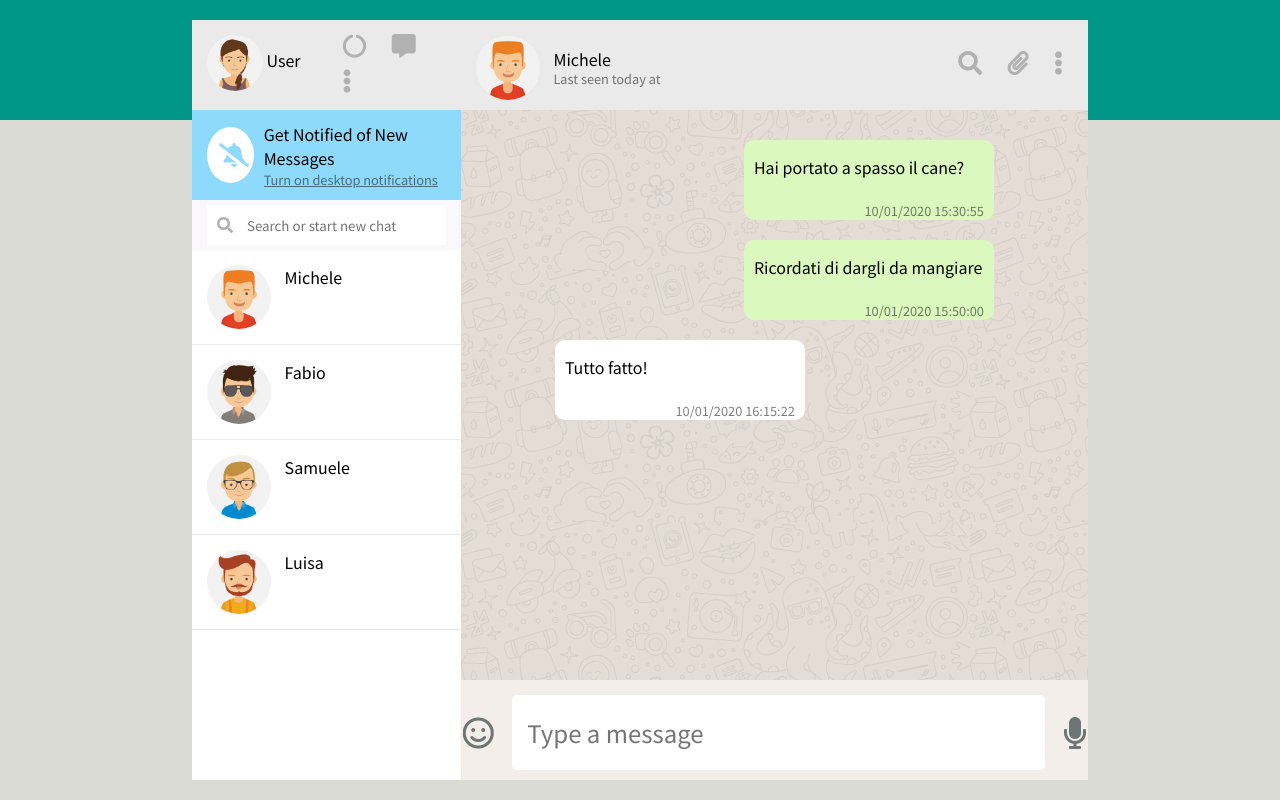
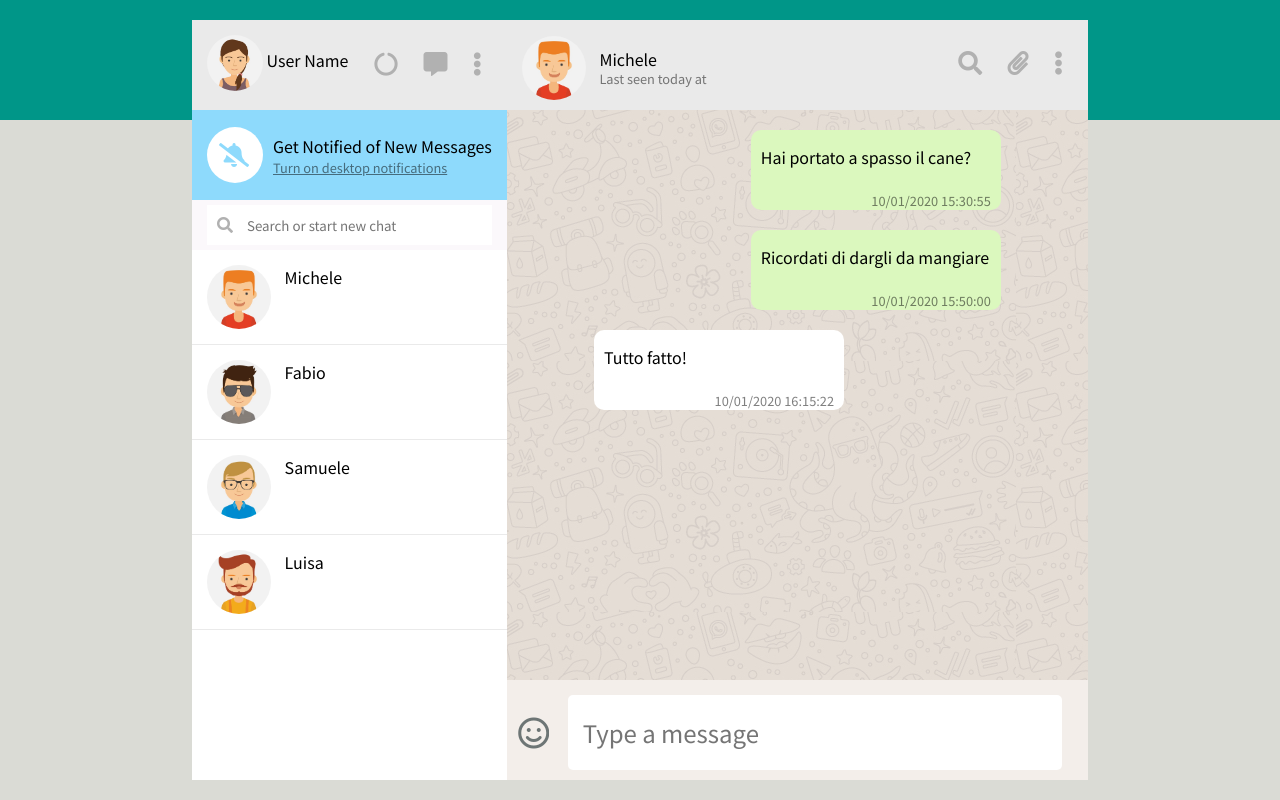
Before and after one commit to danielpellegrini/js-html-css-boolzap, a plain HTML site: page index.html in a window 1280 px wide. Drawn offline with nearby package versions, Linux system fonts and the light colour scheme.

Commit message:
Milestone 3 COMPLETED
css modified

```diff
--- a/css/style.css
+++ b/css/style.css
@@ -6,6 +6,7 @@
   box-sizing: border-box;
   font-family: 'Noto Sans JP', sans-serif;
   overflow-y: hidden;
+  overflow-x: hidden;
 }
 
 a {
@@ -18,6 +19,7 @@ a {
   background-color: #DADBD5;
   color: inherit;
   height: 100vh;
+  width: 100vw;
   display: flex;
   justify-content: center;
 }
@@ -45,7 +47,8 @@ main {
   background-color: #FFFFFF;
   color: inherit;
   float: left;
-  width: 30%;
+  clear: both;
+  /* min-width: ; */
   height: 100%;
 }
 
@@ -93,7 +96,6 @@ main {
   background-color: #FFFFFF;
   border-radius: 50%;
   display: flex;
-
 }
 
 .icon-notify-container>i {
@@ -169,19 +171,21 @@ main {
 
 /* END LEFT NAV */
 
-/* MESSAGES SECTION */
+/* MAIN CONTENT  */
 #content {
   background-image: url(../img/mine.jpg);
   background-repeat: repeat;
   background-color: #E5DCD5;
   color: inherit;
-  height: calc(100% - 100px);
+  height: calc(100% - 190px);
   overflow-y: auto;
 }
+/* END MAIN CONTENT  */
 
+/* MESSAGES SECTION */
 .messages-section {
   margin: 0 auto;
-  margin-top: 120px;
+  margin-top: 20px;
   width: 70%;
   overflow-y: auto;
   display: flex;
@@ -189,38 +193,36 @@ main {
   align-items: center;
 }
 
-.sent-messages {
-  background-color: #DBF8BE;
+.messages-section>div {
   width: 250px;
   height: 80px;
   border-radius: 10px;
-  align-self: flex-end;
   margin-bottom: 20px;
   display: flex;
   flex-direction: column;
   justify-content: space-between;
 }
 
+.sent-messages {
+  background-color: #DBF8BE;
+  align-self: flex-end;
+}
+
 .received-messages {
   background-color: #FFFFFF;
-  width: 250px;
-  height: 80px;
-  border-radius: 10px;
-  margin-bottom: 20px;
   align-self: flex-start;
-  display: flex;
-  flex-direction: column;
-  justify-content: space-between;
 }
 
-.sent-messages>span:last-child, .received-messages>span:last-child {
+.sent-messages>span:last-child,
+.received-messages>span:last-child {
   opacity: .5;
   font-size: .8em;
   display: block;
   text-align: right;
   padding-right: 10px;
 }
-.sent-messages>span:first-child, .received-messages>span:first-child {
+.sent-messages>span:first-child,
+.received-messages>span:first-child {
   padding: 15px 0 0 10px;
   display: block;
 }
@@ -230,17 +232,17 @@ main {
 
 /* TOP NAV */
 .top-nav {
-  width: 70%;
   height: 90px;
   line-height: 90px;
   padding: 0 15px;
   background-color: #EAEAEA;
   color: inherit;
-  position: absolute;
+  position: sticky;
   top: 0;
   display: flex;
   justify-content: space-between;
   z-index: 1;
+  overflow-x: hidden;
 }
 
 .details-selected-contact {
@@ -262,11 +264,8 @@ main {
 
 /* END TOP NAV */
 
-/* MAIN CONTENT  */
-/* END MAIN CONTENT  */
 
 /* TEXT BAR */
-
 
 .bottom-box {
   height: 100px;
@@ -313,12 +312,12 @@ main {
 
 @media screen and (max-width: 1200px) {
   .text-box>input {
-    /* width: 75%;
+    width: 75%;
     line-height: 75px;
     font-size: 1.5em;
     outline-width: 1px;
     border-radius: 5px;
-    padding-left: 15px; */
+    padding-left: 15px;
     /* margin: 0 20px; */
   }
 }
@@ -326,36 +325,36 @@ main {
 
 @media screen and (max-width: 992px) {
   .text-box>input {
-    /* width: 65%;
+    width: 65%;
     line-height: 75px;
     font-size: 1.5em;
     outline-width: 1px;
     border-radius: 5px;
-    padding-left: 15px; */
+    padding-left: 15px;
     /* margin: 0 20px; */
   }
 }
 
 @media screen and (max-width: 768px) {
   .text-box>input {
-    /* width: 50%;
+    width: 50%;
     line-height: 65px;
     font-size: 1.2em;
     outline-width: 1px;
     border-radius: 5px;
-    padding-left: 15px; */
+    padding-left: 15px;
     /* margin: 0 20px; */
   }
 }
 
 @media screen and (max-width: 576px) {
   .text-box>input {
-    /* width: 40%;
+    width: 40%;
     line-height: 60px;
     font-size: .8em;
     outline-width: 1px;
     border-radius: 5px;
-    padding-left: 15px; */
+    padding-left: 15px;
     /* margin: 0 20px; */
   }
 }
--- a/index.html
+++ b/index.html
@@ -73,9 +73,6 @@
       </nav>
       <!-- end left nav -->
 
-      <!-- main content -->
-      <section id="content">
-
       <!-- top nav -->
       <div class="top-nav">
 
@@ -100,6 +97,8 @@
       </div>
       <!-- end top nav -->
 
+      <!-- main content -->
+      <section id="content">
         <!-- sent and received messages -->
         <div class="messages-section">
 
@@ -110,7 +109,6 @@
 
         </div>
         <!-- end sent and received messages -->
-
       </section>
       <!-- end main content -->
 
```
Lines whose indentation alone changed are shown as unchanged.
